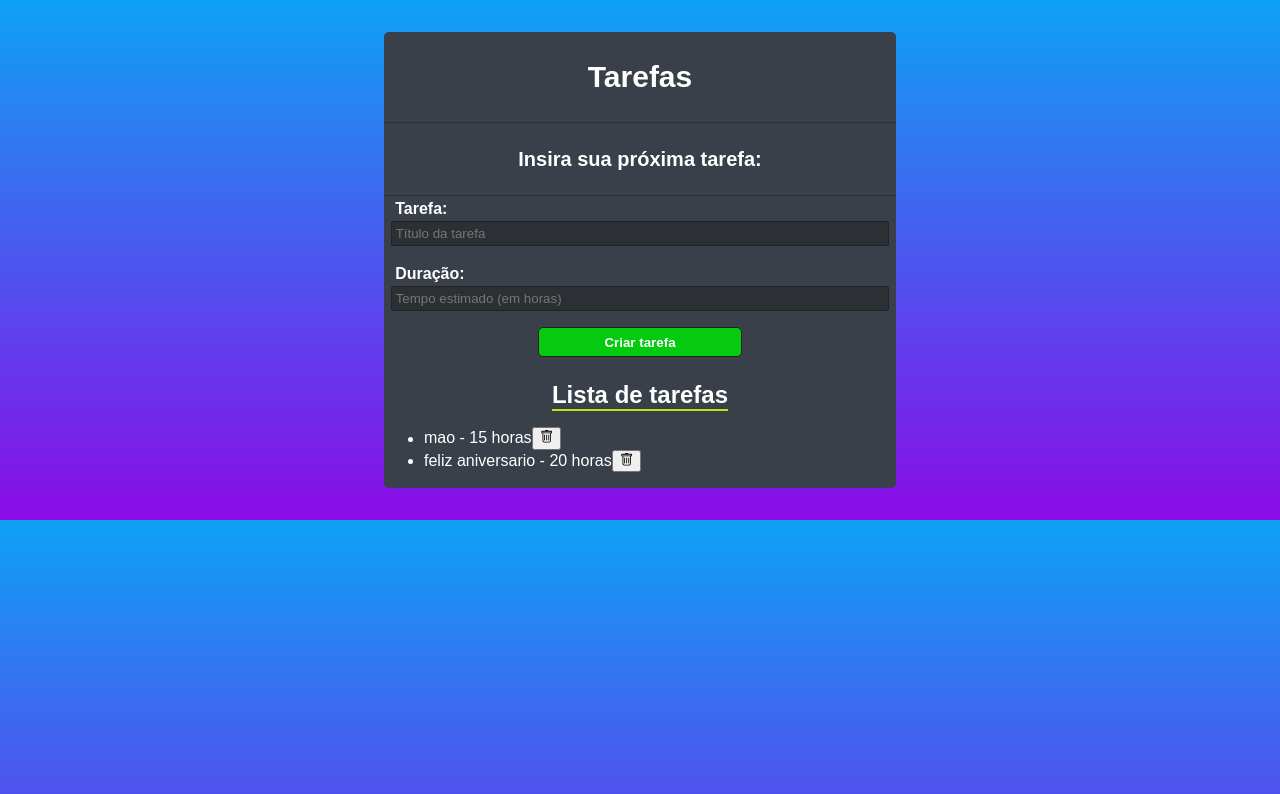
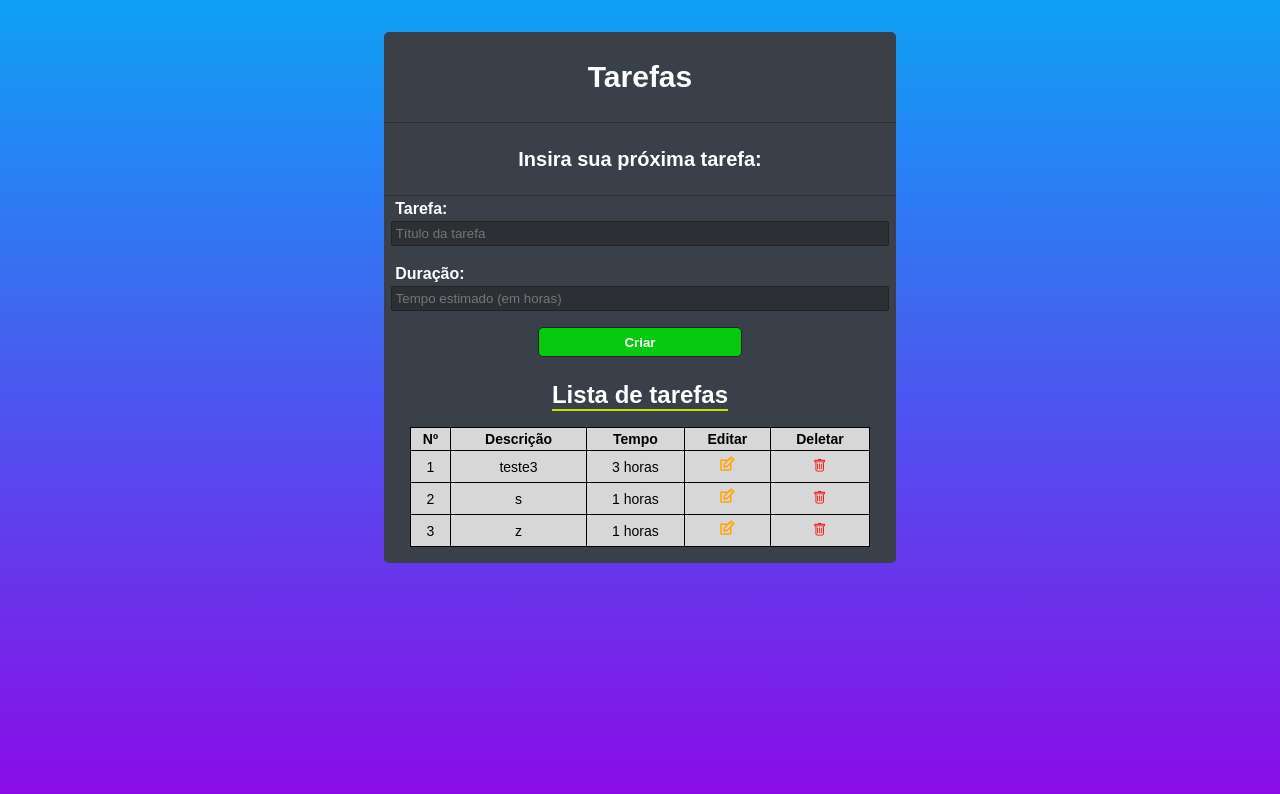
Before and after one commit to Danrlei22/tarefas, a React (Create React App) app: page / in a window 1280 px wide. Shown: the top 794 px of the page. Built offline with nearby package versions, Linux system fonts and the light colour scheme; data requests are answered from the project's data file.

Commit message:
refactor: implement table to display tasks more clearly

```diff
--- a/data/db.json
+++ b/data/db.json
@@ -1,15 +1,21 @@
 {
   "todos": [
     {
-      "id": 1740703838026,
-      "title": "mao",
-      "time": "15",
+      "id": "1741212087509",
+      "title": "teste3",
+      "time": "3",
       "done": false
     },
     {
-      "id": 1740706529606,
-      "title": "feliz aniversario",
-      "time": "20",
+      "id": 1741212493772,
+      "title": "s",
+      "time": "1",
+      "done": false
+    },
+    {
+      "id": 1741212501541,
+      "title": "z",
+      "time": "1",
       "done": false
     }
   ]
--- a/src/components/TodoForm.jsx
+++ b/src/components/TodoForm.jsx
@@ -49,7 +49,7 @@ const TodoForm = ({ onSubmit }) => {
           />
         </div>
 
-        <input className={styles.btnSubmit} type="submit" value="Criar tarefa" />
+        <input className={styles.btnSubmit} type="submit" value="Criar" />
       </form>
     </>
   );
--- a/src/components/TodoList.jsx
+++ b/src/components/TodoList.jsx
@@ -1,7 +1,8 @@
+import { TiEdit } from "react-icons/ti";
 import Loading from "./Loading";
-import TodoItem from "./TodoItem";
 
-import styles from './TodoList.module.css'
+import styles from "./TodoList.module.css";
+import { BsTrash } from "react-icons/bs";
 
 const TodoList = ({ todos, onDelete, loading }) => {
   if (loading) {
@@ -14,11 +15,39 @@ const TodoList = ({ todos, onDelete, loading }) => {
 
   return (
     <>
-      <ul>
-        {todos.map((todo) => (
-          <TodoItem key={todo.id} todo={todo} onDelete={onDelete} />
-        ))}
-      </ul>
+      <table className={styles.tableList}>
+        <thead>
+          <tr>
+            <th>Nº</th>
+            <th>Descrição</th>
+            <th>Tempo</th>
+            <th>Editar</th>
+            <th>Deletar</th>
+          </tr>
+        </thead>
+        <tbody>
+          {todos.map((todo, index) => (
+            <tr key={todo.id}>
+              <td>{index + 1}</td>
+              <td>{todo.title}</td>
+              <td>{todo.time} horas</td>
+              <td>
+                <button className={styles.iconEditTable}>
+                  <TiEdit />
+                </button>
+              </td>
+              <td>
+                <button
+                  className={styles.iconDeleteTable}
+                  onClick={() => onDelete(todo.id)}
+                >
+                  <BsTrash />
+                </button>
+              </td>
+            </tr>
+          ))}
+        </tbody>
+      </table>
     </>
   );
 };
--- a/src/components/TodoList.module.css
+++ b/src/components/TodoList.module.css
@@ -4,3 +4,34 @@
   font-weight: bold;
   color: #f00;
 }
+
+.tableList {
+  width: 90%;
+  border-collapse: collapse;
+  margin: 1em auto;
+  color: #000;
+  background-color: #d7d7d7;
+}
+
+.tableList th,
+.tableList td {
+  border: 1px solid #000;
+  padding: 3px;
+  text-align: center;
+  font-size: 14px;
+}
+
+.iconEditTable {
+  cursor: pointer;
+  color: orange;
+  font-size: 18px !important;
+  border: none;
+  background: none;
+}
+
+.iconDeleteTable {
+  cursor: pointer;
+  color: red;
+  border: none;
+  background: none;
+}
--- a/src/index.css
+++ b/src/index.css
@@ -4,6 +4,7 @@ html{
     rgb(14, 161, 246) 0%,
     rgb(139, 11, 231) 100%
   );
+  height: 100%;
 }
 
 body{
```
